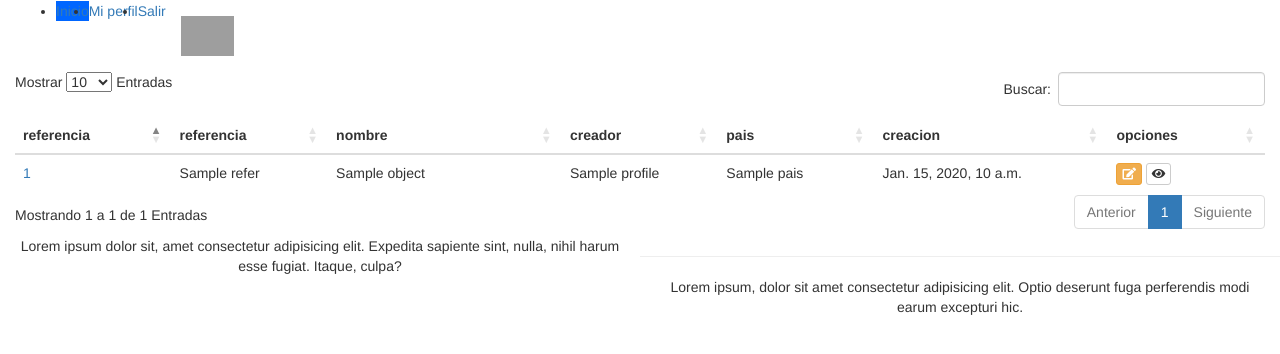
After one commit to jolarteu/aplicativo, a Django app: template templates/Homologaciones/list2.html in a window 1280 px wide. The commit adds this page. Shown: the top 354 px of the page. Run offline with Django 3.2, Linux system fonts and the light colour scheme; the template is opened without the code that fills it: most values are stand-ins (such as "Sample title", 1, 10 or a date in 2020); lists and menus that the app fills with data are empty; some libraries are stand-ins or nearby versions; grey boxes are pictures that could not be loaded.

Commit message:
referencia funcionando

```diff
--- a/Atributos/models.py
+++ b/Atributos/models.py
@@ -1,5 +1,6 @@
 from django.db import models
 from  django.contrib.auth.models import User
+
 
 class atributo(models.Model):
     id = models.BigAutoField(primary_key=True)
@@ -10,3 +11,6 @@ class atributo(models.Model):
     modified = models.DateTimeField(auto_now=True)
     Obligatorio = models.BooleanField()
     status_activo = models.BooleanField()
+
+    def __str__(self):
+        return self.name
--- a/Dispositivos/models.py
+++ b/Dispositivos/models.py
@@ -19,3 +19,9 @@ class dispositivo(models.Model):
 class dispositivo_atributo(models.Model):
     id_dispositivo=models.ForeignKey(dispositivo,on_delete=models.CASCADE)
     id_atributo=models.ForeignKey(atributo,on_delete=models.CASCADE)
+
+    class Meta:
+        unique_together=[['id_dispositivo', 'id_atributo']]
+
+    def __str__(self):
+        return self.id_atributo.name
--- a/Homologaciones/forms.py
+++ b/Homologaciones/forms.py
@@ -19,7 +19,7 @@ class  HomologacionForm(forms.ModelForm):
 
         model = Homologacion
         #fields= ['profile','id_dispositivo', 'refer', 'pais', 'name',  'document',  'estado', 'tipo', 'fabricante']
-        fields= ['profile', 'document',  'tipo', 'resultado']
+        fields= ['profile', 'refer', 'document',  'tipo', 'resultado']
 
 class  paisForm(forms.ModelForm):
 
--- a/Homologaciones/urls.py
+++ b/Homologaciones/urls.py
@@ -31,6 +31,11 @@ urlpatterns = [
         view = views.Createreferencia.as_view(),
         name='new'
     ),
+    path(
+        route = 'consultar/<slug:pk>',
+        view = views.HomologacionDetailView.as_view(),
+        name='detail'
+    ),
     # path(
     #     route = 'new',
     #     view = views.CreateHomologacion.as_view(),
--- a/aplicativo/settings.py
+++ b/aplicativo/settings.py
@@ -37,7 +37,7 @@ INSTALLED_APPS = [
     'django.contrib.sessions',
     'django.contrib.messages',
     'django.contrib.staticfiles',
-
+    'django_extensions',
     #local APPS
     'Homologaciones',
     'Users',
--- a/templates/Homologaciones/home.html
+++ b/templates/Homologaciones/home.html
@@ -5,7 +5,7 @@
     <title>Homologaciones</title>
 {% endblock%}
 {% block container %}
-
+<div class="container">
 <div class="mt-5">
 <ul class="list-group">
 <li class="list-group-item text-center" >
@@ -17,7 +17,7 @@
 <li class="list-group-item text-center">Fabricantes</li>
 </ul>
 </div>
-
+</div>
 
 {% if messages %}
 <ul class="mt-5 alert alert-primary text-center">
--- a/templates/Homologaciones/homologaciones.html
+++ b/templates/Homologaciones/homologaciones.html
@@ -5,6 +5,7 @@
     <title>Homologaciones</title>
 {% endblock%}
 {% block container %}
+<div class="container">
 <div class="mt-5">
 <ul class="list-group">
 <li class="list-group-item text-center">
@@ -13,4 +14,5 @@
   <a class="active text-dark" href="{% url "Homologaciones:consultar" %}">Consultar / actualizar </a></li>
 </ul>
 </div>
+</div>
 {% endblock %}
--- /dev/null
+++ b/templates/Homologaciones/list2.html
@@ -0,0 +1,76 @@
+{% extends 'base.html' %}
+
+{% block head_content %}
+
+    <title> consultar </title>
+
+{% endblock %}
+
+{% block container %}
+
+<div class="container-fluid">
+    <div class="card card-default mr-5 ml-5 mt-4" >
+
+        <div class="card-body">
+            <table class="table" id="table_prueba">
+                <thead>
+                  <tr>
+                      <th scope="col" style="width: 10%;">referencia</th>
+                      <th scope="col" style="width: 10%;">referencia</th>
+                      <th scope="col" style="width: 15%;">nombre</th>
+                      <th scope="col" style="width: 10%;">creador</th>
+                      <th scope="col" style="width: 10%;">pais</th>
+                      <th scope="col" style="width: 15%;">creacion</th>
+                      <th scope="col" style="width: 10%;">opciones</th>
+
+
+                  </tr>
+                </thead>
+                <tbody>
+                  {% for c in object_list %}
+
+                      <tr>
+                          <td>  <a href="{% url "Homologaciones:detail" c.pk %}">  {{ c.pk }} </a> </td>
+                          <td>  {{ c.refer }}</td>
+                          <td>{{ c.name }}</td>
+                          <td>{{ c.profile }}</td>
+                          <td>{{ c.pais }}</td>
+                          <td>{{ c.created }}</td>
+                          <td>
+                              <button type="button" class="btn btn-warning btn-xs btn-flat">
+                                  <i class="fas fa-edit"></i>
+                              </button>
+                              <button type="button" class="btn btn-default btn-xs btn-flat">
+                                  <i class="fas fa-eye"></i>
+                              </button>
+                          </td>
+                      </tr>
+                  {% endfor %}
+                </tbody>
+            </table>
+        </div>
+    </div>
+  </div>
+  {% endblock %}
+
+
+      {% block java %}
+
+      <script>
+
+         $(document).ready( function () {
+            $('#table_prueba').DataTable(
+            {
+              {% include "spanish.html" %}
+              ,"scrollY":    "400px",
+              "scrollCollapse": true,
+
+
+           }
+
+            );
+        } );
+
+      </script>
+
+      {% endblock %}
--- a/templates/base.html
+++ b/templates/base.html
@@ -22,10 +22,8 @@
 
     {% include "nav.html" %}
 
-    <div class="container">
         {% block container %}
         {% endblock %}
-    </div>
 
     {% include "footer.html" %}
 
```
Also changed, not shown: Homologaciones/views.py (+26 -6 lines), templates/Homologaciones/detail.html (added, +27 -0 lines).
